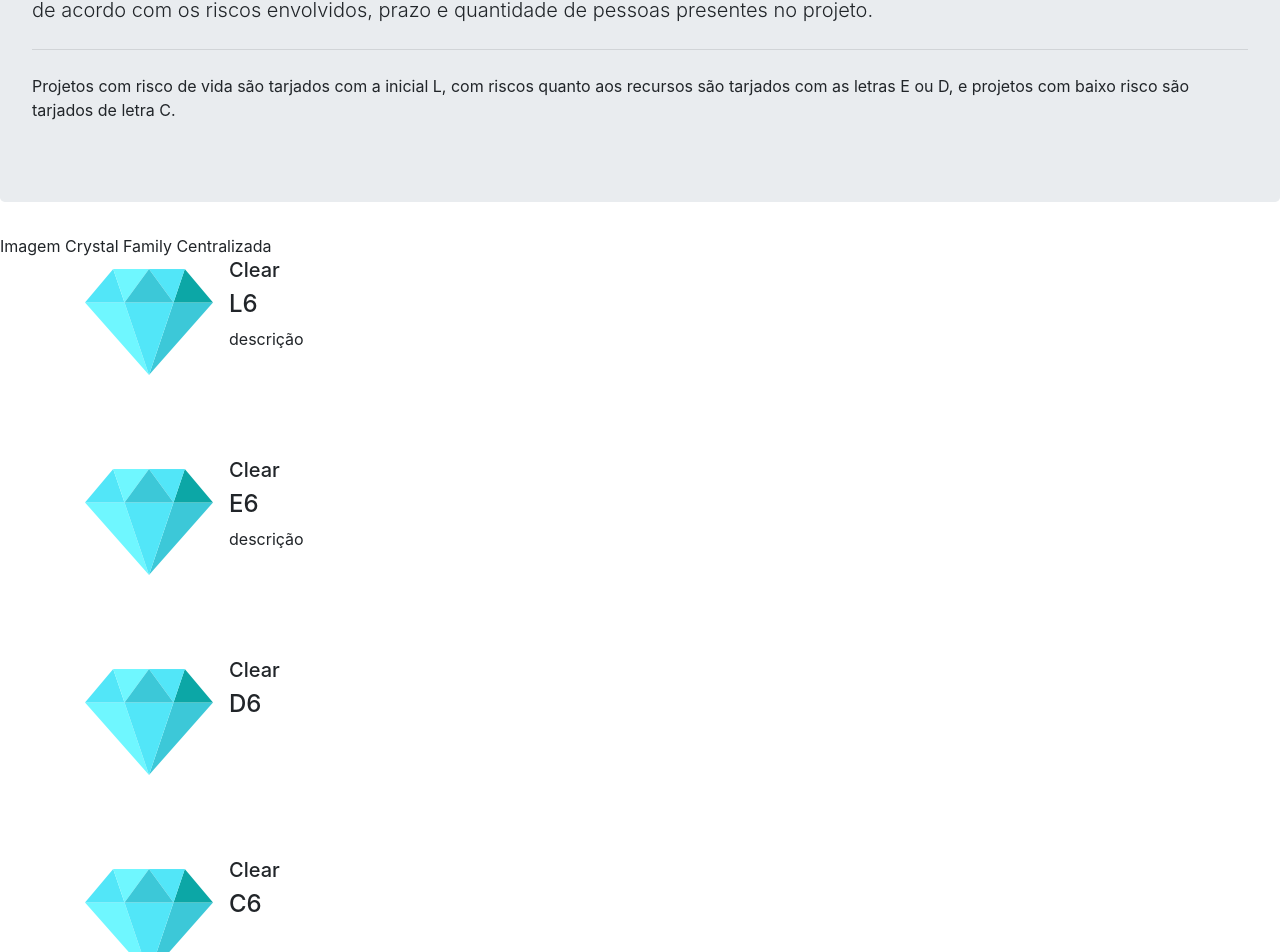
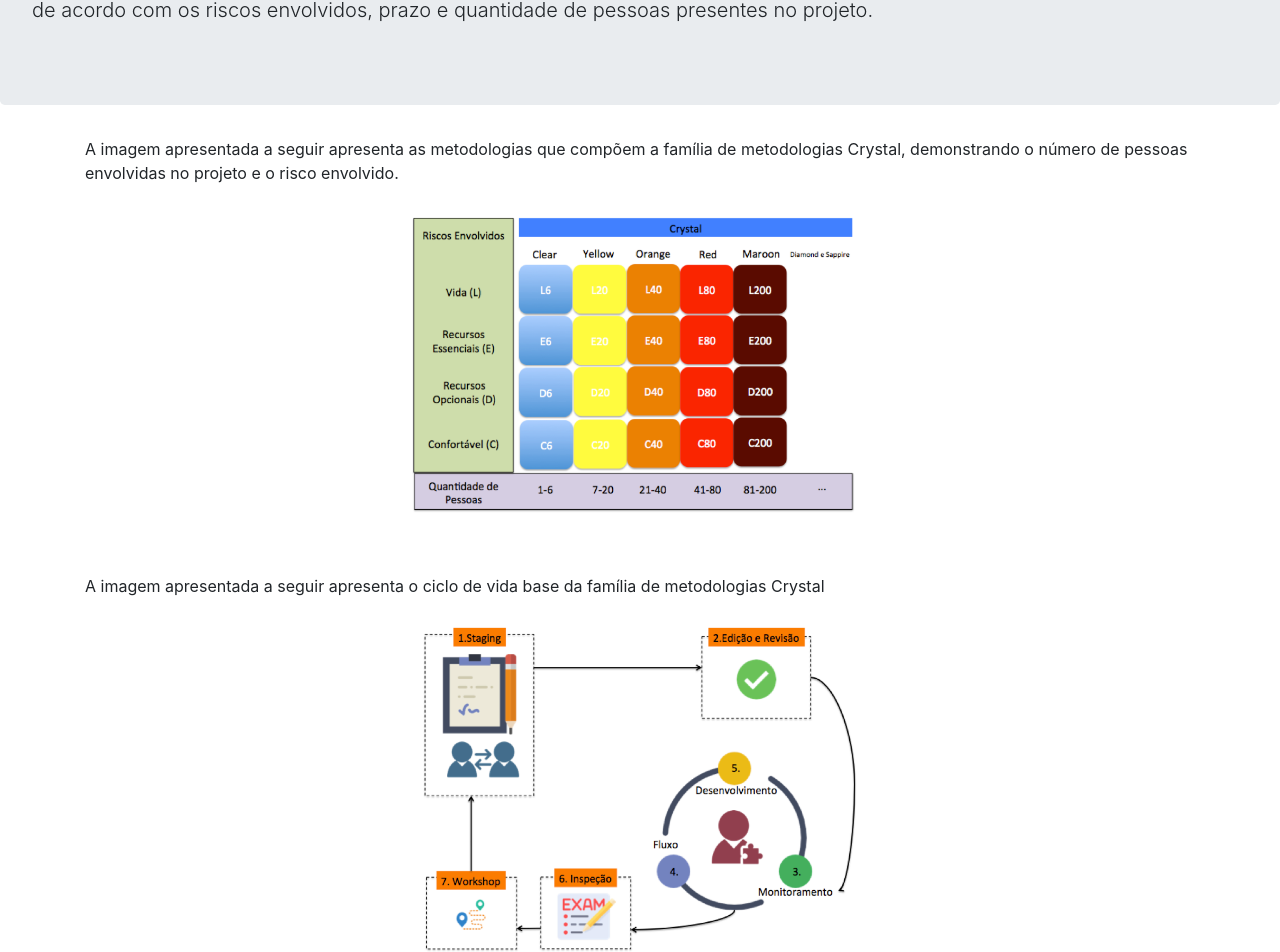
Before and after one commit to MartinsLeonardo/CrystalClear, an Angular app: page /familia in a window 1280 px wide. Shown: the part 230-1182 px from the top of the page. Built offline with nearby package versions, Linux system fonts and the light colour scheme.

Commit message:
Página Família finalizada

```diff
--- a/src/app/familia/familia.component.html
+++ b/src/app/familia/familia.component.html
@@ -2,14 +2,23 @@
 <div class="jumbotron">
     <h1 class="display-4">Família Crystal</h1>
     <p class="lead">A família Crystal é um conjunto de metodologias ágeis com uma mesma estrutura base, porém com particularidades diferenciadas de acordo com os riscos envolvidos, prazo e quantidade de pessoas presentes no projeto.</p>
-    <hr class="my-4">
-    <p>Projetos com risco de vida são tarjados com a inicial L, com riscos quanto aos recursos são tarjados com as letras E ou D, e projetos com baixo risco são tarjados de letra C.</p>
 </div>
 
 <div>
-  Imagem Crystal Family Centralizada
+    <div class="container">
+        <p>A imagem apresentada a seguir apresenta as metodologias que compõem a família de metodologias Crystal, demonstrando o número de pessoas envolvidas no projeto e o risco envolvido.</p>
+        <div class="row justify-content-md-center">
+            <img class="mr-3" src="../../assets/img/familia/familia.png" alt="Generic placeholder image" style="width:40%; height:40%">
+        </div>
+        <br/><br/>
+        <p>A imagem apresentada a seguir apresenta o ciclo de vida base da família de metodologias Crystal</p>
+        <div class="row justify-content-md-center">
+            <img class="mr-3" src="../../assets/img/familia/ciclodevida.png" alt="Generic placeholder image" style="width:40%; height: 40%">
+        </div>
+    </div>
 </div>
-
+<br/><br/><br/><br/><br/>
+<p>As metodologias e suas particularidades:</p>
 <div *ngFor="let crystal of crystals">
     <div class="container">
             <div class="media">
```
Also changed, not shown: src/assets/img/familia/ciclodevida.png (added), src/assets/img/familia/familia.png (added).
